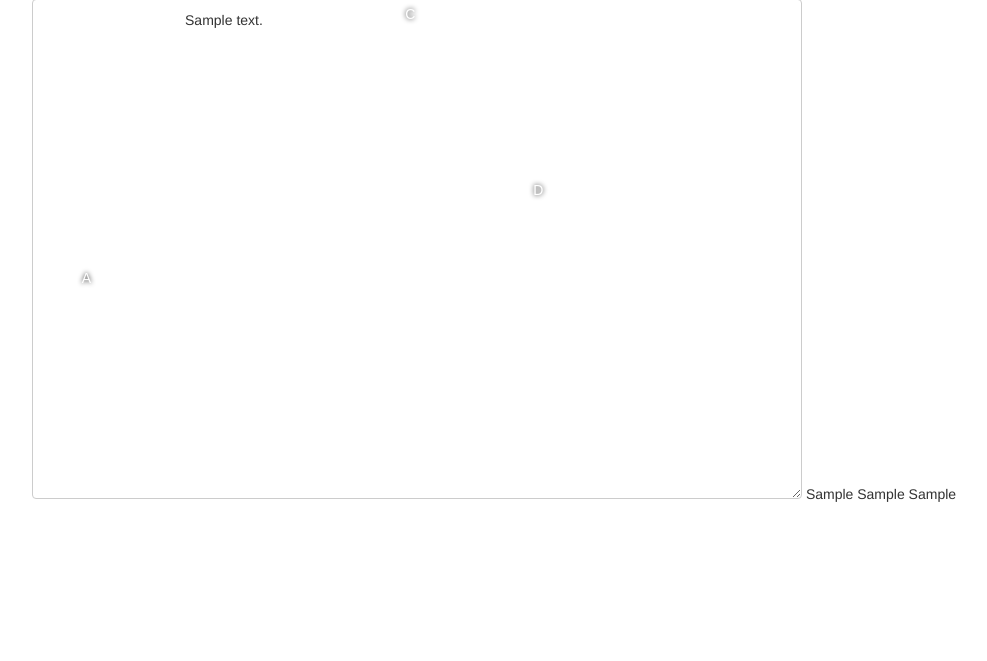
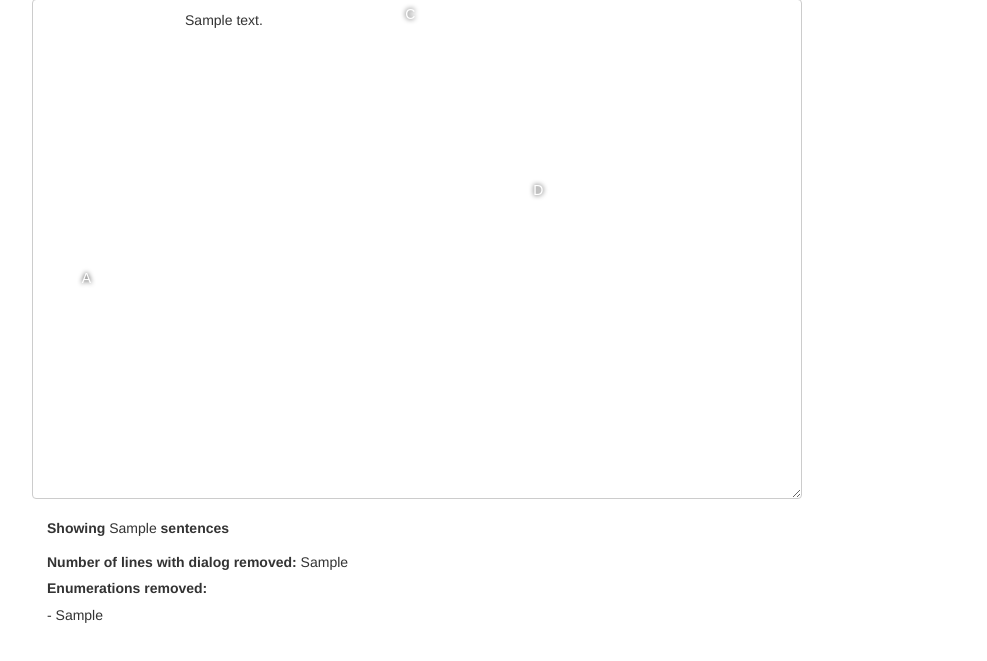
Before and after one commit to iustinadumitru/IA_proiect, a Flask app: template templates/home.html in a window 1280 px wide. Shown: the part 143-804 px from the top of the page, without its empty margins (58-1045 px from the left). Before the commit the page ends 645 px from the top, so only its background shows below. Run offline with Flask 2, Linux system fonts and the light colour scheme; the template is opened without the code that fills it: values that come from a table or form of the project are taken from there, most other values are stand-ins (such as "Sample title", 1, 10 or a date in 2020); some libraries are stand-ins or nearby versions.

Commit message:
Final hopefully

```diff
--- a/processing/globals.py
+++ b/processing/globals.py
@@ -97,6 +97,10 @@ def __getattr__(name):
         return _SCORES
 
 
+def reset_scores():
+    _SCORES = defaultdict(lambda: 0)
+
+
 def get_hashed_english_word(word):
     if word.lower() in word_to_english.keys():
         return (word_to_english[word.lower()]).lower()
--- a/processing/main_text_processor.py
+++ b/processing/main_text_processor.py
@@ -78,11 +78,11 @@ def process_text(input_text, alpha):
                     sent2score[sentence] += int(PARAGRAPH_UPDATE_CONSTANT * paragraph_score)
 
         # Gettings best n lines
-        sentences_number = int(len(sent2score) - ((alpha / 100) * len(sent2score)))
+        globals.NR_OF_LINES_SHOWN = int(len(sent2score) - ((alpha / 100) * len(sent2score)))
 
         # sent2score = filter_sentences(sent2score)
 
-        best_sentences = heapq.nlargest(sentences_number, sent2score, key=sent2score.get)
+        best_sentences = heapq.nlargest(globals.NR_OF_LINES_SHOWN, sent2score, key=sent2score.get)
 
         # Order sentences in chronological order
         ordered_sentences = list()
--- a/server.py
+++ b/server.py
@@ -26,6 +26,7 @@ def index():
         input_text = request.form['input_text']
 
         globals.ORIGINAL_TEXT = input_text
+        globals.reset_scores()
 
         if form.validate():
             output_text, error_message = process_text(input_text, alpha)
@@ -37,6 +38,7 @@ def index():
 
             if error_message:
                 flash('Eroare: {}.'.format(error_message))
+
             else:
                 data["output_text"] = output_text
                 data["lines_removed"] = globals.NR_LINES_DIALOG_REMOVED
--- a/templates/home.html
+++ b/templates/home.html
@@ -74,9 +74,33 @@
                                 <textarea rows="4" cols="50" readonly="readonly" style="height:500px;width:70%">
                                     {{ data.output_text }}
                                 </textarea>
-                                {{ data.lines_removed }}
-                                {{ data.enumerations_removed }}
-                                {{ data.lines_shown }}
+                                <br>
+                                <br>
+                                <div class="container">
+                                    <div class="column">
+                                        <div class="row-sm">
+                                            <b>Showing </b>{{ data.lines_shown }} <b> sentences </b>
+                                        </div>
+
+                                        <br>
+
+                                        <div class="row-sm">
+                                            <p> <b> Number of lines with dialog removed: </b> {{ data.lines_removed }} </p>
+                                        </div>
+
+                                        <div class="row-sm">
+                                            <p> <b>Enumerations removed: </b> </p>
+                                            -
+                                            {% for index in range((data.enumerations_removed | length) - 1)%}
+                                                {{ data.enumerations_removed[index] }},
+                                            {% endfor %}
+
+                                            {{ data.enumerations_removed[-1] }}
+                                        </div>
+
+                                    </div>
+                                </div>
+
                             {% else %}
                             <form action="" method="POST" role="form">
                                 {{ form.csrf }}
```
Lines whose indentation alone changed are shown as unchanged.
